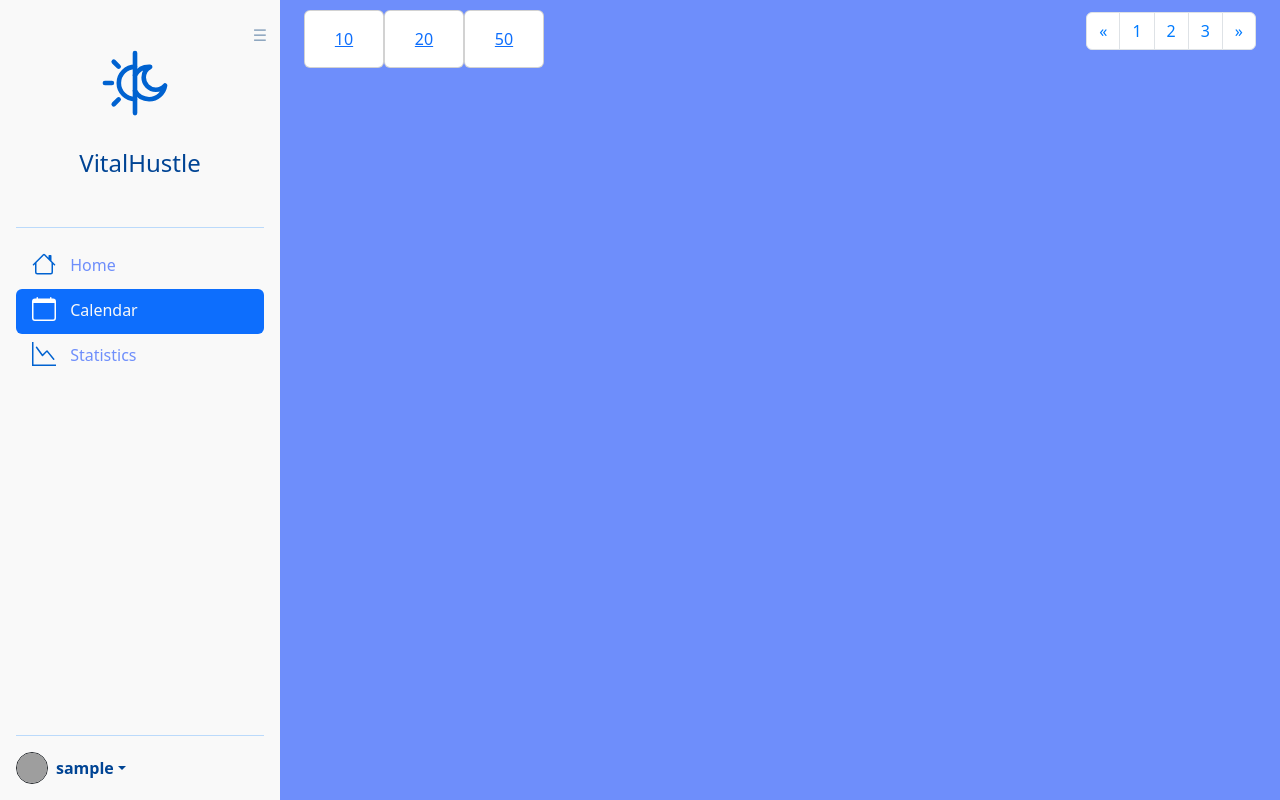
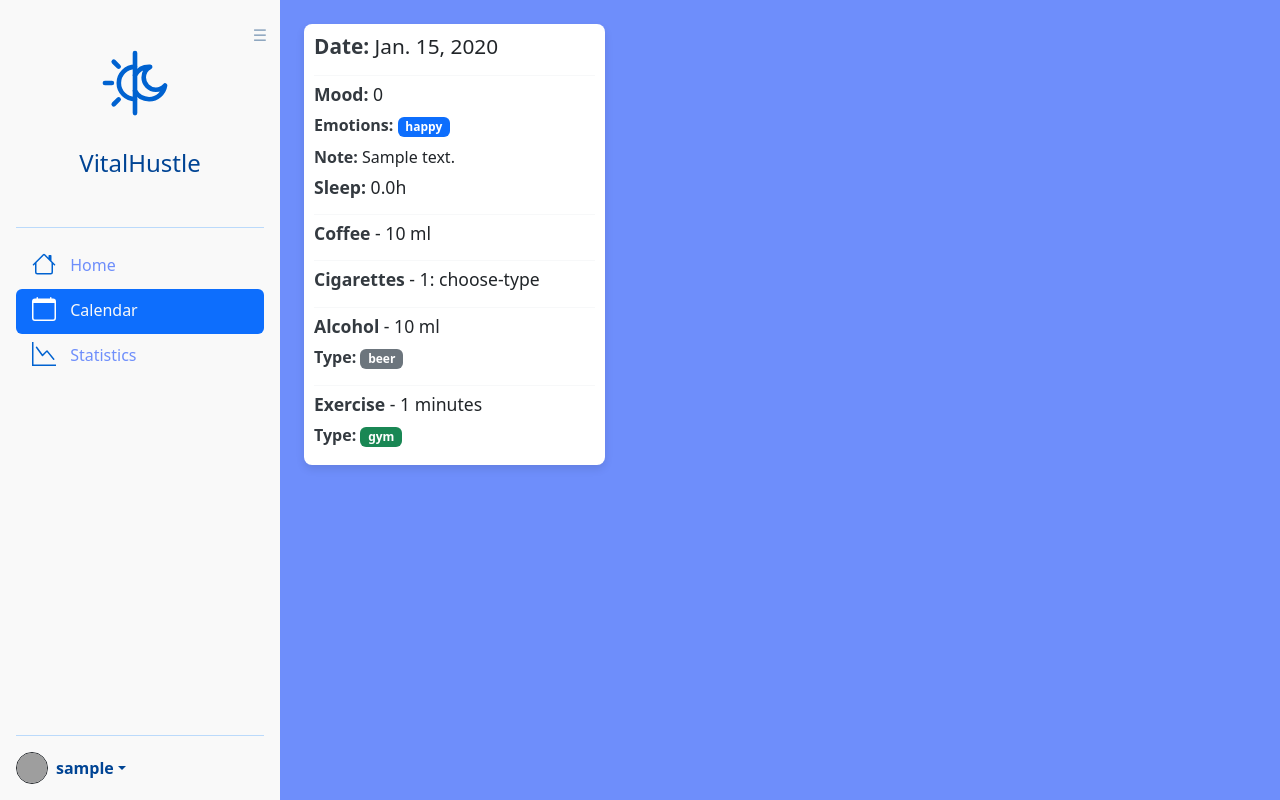
Before and after one commit to Zyla00/VitalHustle, a Django app: page /cald/ in a window 1280 px wide. Run offline with Django 5.2, Linux system fonts and the light colour scheme; a user stored in the database is signed in; tables that the repository leaves empty hold one stand-in row (values such as "Sample post"); some libraries are stand-ins or nearby versions; grey boxes are pictures that could not be loaded.

Commit message:
Calendar -> display of past data

```diff
--- a/cald/views.py
+++ b/cald/views.py
@@ -1,7 +1,14 @@
-from django.views.generic import TemplateView
+from django.views.generic import ListView
+from django.shortcuts import render
 from django.contrib.auth.mixins import LoginRequiredMixin
+from wellnessTracker.models import Day
 
-class CaldView(LoginRequiredMixin, TemplateView):
+class CaldView(LoginRequiredMixin, ListView):
     template_name = 'calendar.html'
     login_url = '/login/'
     redirect_field_name = 'next'
+    model = Day
+    context_object_name = 'days'
+
+    def get_queryset(self):
+        return Day.objects.filter(user=self.request.user).order_by('-date')
--- a/static/css/calendar.css
+++ b/static/css/calendar.css
@@ -1,38 +1,28 @@
-.pagination-container {
-    display: flex;
-    justify-content: space-between;
-    align-items: center;
-    padding: 10px 0;
+.tile {
+    max-width: 100%; /* Full width within its column */
+    padding: 10px; /* Reduced padding */
+    background-color: #ffffff; /* White background */
+    border-radius: 0.5rem;
+    box-shadow: 0 4px 8px rgba(0, 0, 0, 0.1);
 }
-
-.pagination .page-item .page-link {
-    color: #007bff; /* Dostosuj kolor tekstu */
+.tile h2, .tile h3, .tile h5 {
+    font-size: 1.1rem; /* Reduced font size */
+    margin-bottom: 0.5rem; /* Reduced margin bottom */
 }
-
-.pagination .page-item.active .page-link {
-    background-color: #007bff; /* Dostosuj kolor tła aktywnego linku */
-    border-color: #007bff; /* Dostosuj kolor obramowania aktywnego linku */
+.tile h2 {
+    font-size: 1.3rem; /* Slightly larger font size for h2 */
 }
-
-.pagination .page-item .page-link:hover {
-    background-color: #0056b3; /* Dostosuj kolor tła przy najechaniu */
-    color: #fff; /* Dostosuj kolor tekstu przy najechaniu */
+.tile .badge {
+    margin-right: 3px; /* Reduced margin-right */
 }
-
-.items-per-page {
-    display: flex;
-    gap: 0px;
-    appearance: none;
+.tile strong {
+    color: #343a40; /* Darker color for strong elements for better readability */
 }
-
-.items-per-page .card {
-    cursor: pointer;
+.tile hr {
+    border-top: 1px solid #dee2e6;
+    margin-top: 0.5rem; /* Reduced margin top */
+    margin-bottom: 0.5rem; /* Reduced margin bottom */
 }
-
-.items-per-page .card:hover {
-    background-color: #e0e0e0;
+.tile .mb-2 {
+    margin-bottom: 0.5rem; /* Reduced margin bottom */
 }
-.items-per-page .items-per-page,card .page-link:hover {
-    background-color: #0056b3; /* Dostosuj kolor tła przy najechaniu */
-    color: #fff; /* Dostosuj kolor tekstu przy najechaniu */
-}
--- a/templates/calendar.html
+++ b/templates/calendar.html
@@ -10,47 +10,56 @@
 {% endblock %}
 
 {% block content %}
+    <div class="container my-4">
+        <div class="row row-cols-1 row-cols-md-2 row-cols-lg-3 g-4 d-flex flex-wrap">
+        {% for day in days %}
+            <div class="col d-flex flex-column">
+                <div class="tile flex-grow-1 d-flex flex-column">
+                        <h2><strong>Date:</strong> {{ day.date }}</h2>
+                        <hr>
 
-    <div class="container">
-        <div class="pagination-container">
-            <div class="items-per-page">
-                <div class="card" style="width: 5rem;">
-                    <div class="card-body text-center">
-                        <a class="card-link" href="?items=10">10</a>
+                        <h3><strong>Mood:</strong> {{ day.mood.scale }}</h3>
+                        <div class="mb-2">
+                            <strong>Emotions:</strong>
+                            {% for emotion in day.mood.emotions %}
+                                <span class="badge bg-primary">{{ emotion }}</span>
+                            {% endfor %}
+                        </div>
+                        <div class="mb-2">
+                            <strong>Note:</strong> {{ day.mood.note }}
+                        </div>
+                        <h3><strong>Sleep:</strong> {{ day.mood.slept_scale }}h</h3>
+                        <hr>
+
+                        <h5><strong>Coffee</strong> - {{ day.habit.coffee_amount }} {{ day.habit.coffee_unit }}</h5>
+                        <hr>
+
+                        <h5><strong>Cigarettes</strong> - {{ day.habit.cigarettes }}: {{ day.habit.cigarette_type }}
+                        </h5>
+                        <hr>
+
+                        <h5><strong>Alcohol</strong> - {{ day.habit.alcohol_amount }} {{ day.habit.alcohol_unit }}</h5>
+                        <div class="mb-2">
+                            <strong>Type:</strong>
+                            {% for alcohol in day.habit.alcohol_type %}
+                                <span class="badge bg-secondary">{{ alcohol }}</span>
+                            {% endfor %}
+                        </div>
+                        <hr>
+
+                        <h5><strong>Exercise</strong> - {{ day.habit.exercise_minutes }} {{ day.habit.exercise_unit }}
+                        </h5>
+                        <div class="mb-2">
+                            <strong>Type:</strong>
+                            {% for exercise in day.habit.exercise_type %}
+                                <span class="badge bg-success">{{ exercise }}</span>
+                            {% endfor %}
+                        </div>
                     </div>
                 </div>
-                <div class="card" style="width: 5rem;">
-                    <div class="card-body text-center">
-                        <a class="card-link" href="?items=20">20</a>
-                    </div>
-                </div>
-                <div class="card" style="width: 5rem;">
-                    <div class="card-body text-center">
-                        <a class="card-link" href="?items=50">50</a>
-                    </div>
-                </div>
-            </div>
-
-            <nav aria-label="Page navigation example">
-                <ul class="pagination">
-                    <li class="page-item">
-                        <a class="page-link" href="#" aria-label="Previous">
-                            <span aria-hidden="true">&laquo;</span>
-                        </a>
-                    </li>
-                    <li class="page-item"><a class="page-link" href="#">1</a></li>
-                    <li class="page-item"><a class="page-link" href="#">2</a></li>
-                    <li class="page-item"><a class="page-link" href="#">3</a></li>
-                    <li class="page-item">
-                        <a class="page-link" href="#" aria-label="Next">
-                            <span aria-hidden="true">&raquo;</span>
-                        </a>
-                    </li>
-                </ul>
-            </nav>
+            {% endfor %}
         </div>
     </div>
-
 {% endblock %}
 
 {% block script %}
@@ -60,6 +69,5 @@
         window.addEventListener('load', () => {
 
         })
-
     </script>
 {% endblock %}
```
